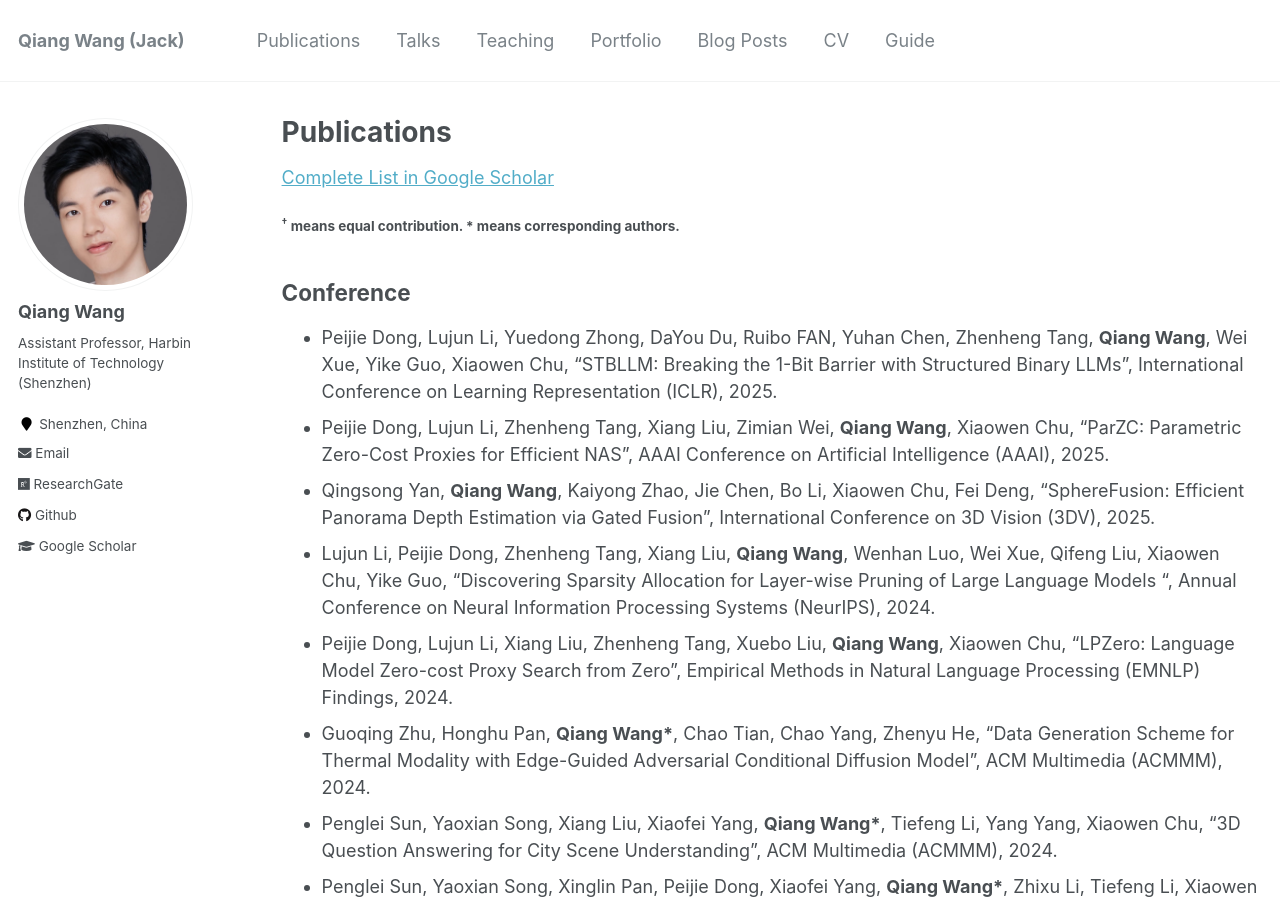
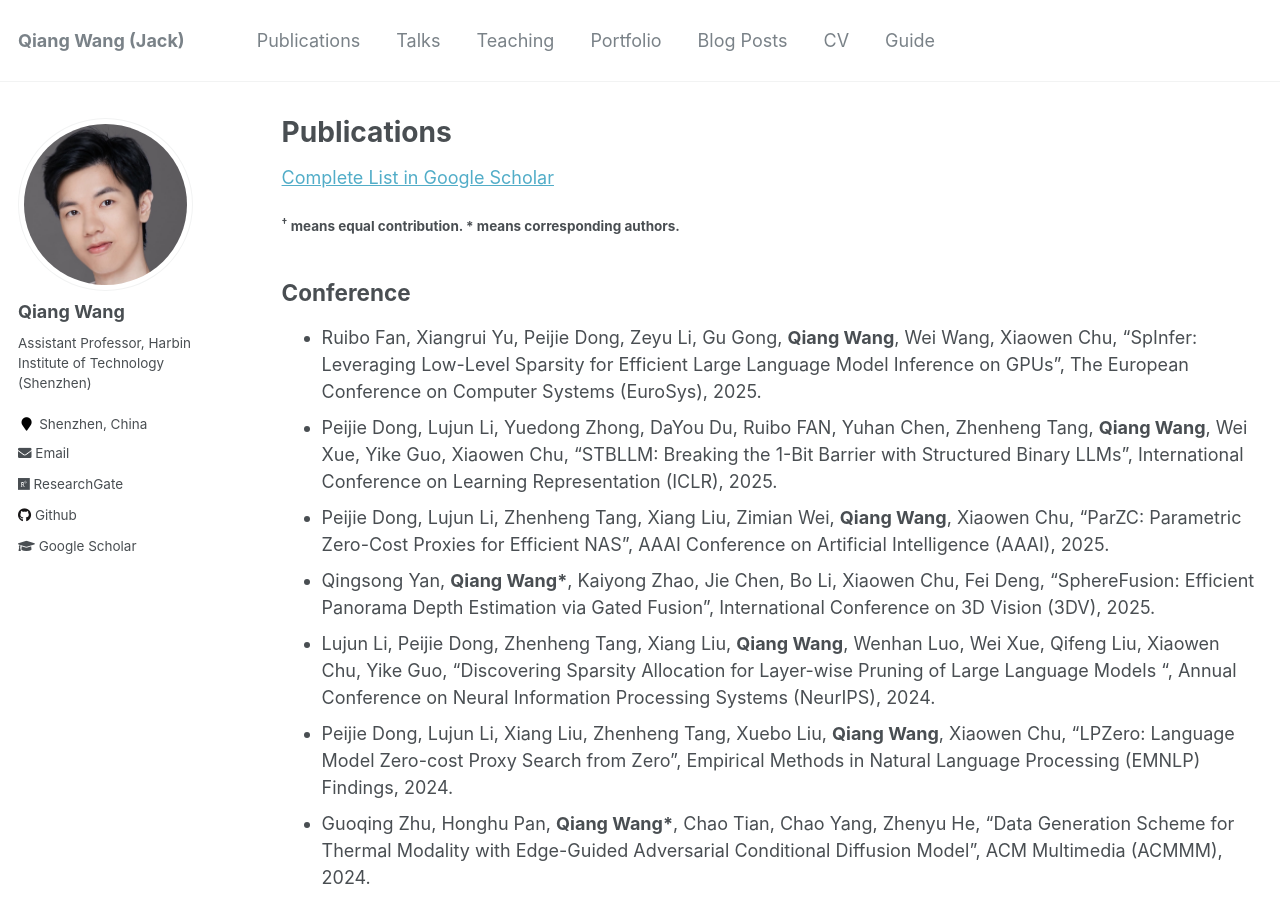
Before and after one commit to blackjack2015/blackjack2015.github.io, a Jekyll site: the page built from _pages/publications.md, in a window 1280 px wide and 900 px high. Built offline with Jekyll 4.4.1, drawn with Linux system fonts in a browser that asks for light colours.

Commit message:
Update publications.md

```diff
--- a/_pages/publications.md
+++ b/_pages/publications.md
@@ -20,9 +20,10 @@ author_profile: true
 #### <sup>&dagger;</sup> means equal contribution. \* means corresponding authors.
 
 ## Conference
++ Ruibo Fan, Xiangrui Yu, Peijie Dong, Zeyu Li, Gu Gong, **Qiang Wang**, Wei Wang, Xiaowen Chu, "SpInfer: Leveraging Low-Level Sparsity for Efficient Large Language Model Inference on GPUs", The European Conference on Computer Systems (EuroSys), 2025.
 + Peijie Dong, Lujun Li, Yuedong Zhong, DaYou Du, Ruibo FAN, Yuhan Chen, Zhenheng Tang, **Qiang Wang**, Wei Xue, Yike Guo, Xiaowen Chu, "STBLLM: Breaking the 1-Bit Barrier with Structured Binary LLMs", International Conference on Learning Representation (ICLR), 2025.
 + Peijie Dong, Lujun Li, Zhenheng Tang, Xiang Liu, Zimian Wei, **Qiang Wang**, Xiaowen Chu, "ParZC: Parametric Zero-Cost Proxies for Efficient NAS", AAAI Conference on Artificial Intelligence (AAAI), 2025.
-+ Qingsong Yan, **Qiang Wang**, Kaiyong Zhao, Jie Chen, Bo Li, Xiaowen Chu, Fei Deng, "SphereFusion: Efficient Panorama Depth Estimation via Gated Fusion", International Conference on 3D Vision (3DV), 2025.
++ Qingsong Yan, **Qiang Wang\***, Kaiyong Zhao, Jie Chen, Bo Li, Xiaowen Chu, Fei Deng, "SphereFusion: Efficient Panorama Depth Estimation via Gated Fusion", International Conference on 3D Vision (3DV), 2025.
 + Lujun Li, Peijie Dong, Zhenheng Tang, Xiang Liu, **Qiang Wang**, Wenhan Luo, Wei Xue, Qifeng Liu, Xiaowen Chu, Yike Guo, "Discovering Sparsity Allocation for Layer-wise Pruning of Large Language Models
 ", Annual Conference on Neural Information Processing Systems (NeurIPS), 2024.
 + Peijie Dong, Lujun Li, Xiang Liu, Zhenheng Tang, Xuebo Liu, **Qiang Wang**, Xiaowen Chu, "LPZero: Language Model Zero-cost Proxy Search from Zero", Empirical Methods in Natural Language Processing (EMNLP) Findings, 2024.
```
